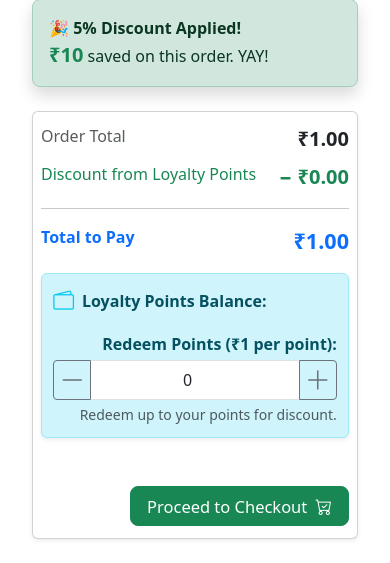
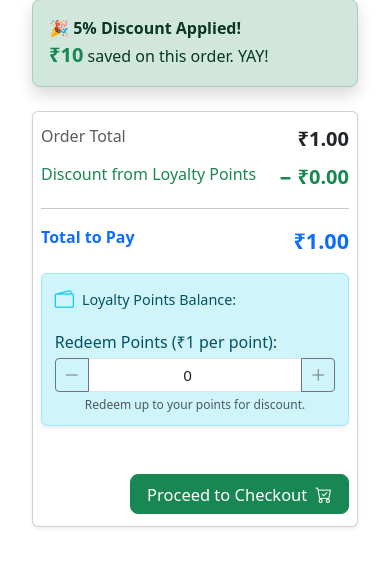
Before and after one commit to codezzzahm1/hana-fashion, a Django app: template sho/templates/sho/cart_detail.html in a window 390 px wide. Shown: the part 372-935 px from the top of the page. After the commit the page ends 900 px from the top, so only its background shows below. Run offline with Django 5.2, Linux system fonts and the light colour scheme; the template is opened without the code that fills it: most values are stand-ins (such as "Sample title", 1, 10 or a date in 2020); grey boxes marked "Sample" are stand-in pictures; some libraries are stand-ins or nearby versions.

Commit message:
Update cart_detail.html

```diff
--- a/sho/templates/sho/cart_detail.html
+++ b/sho/templates/sho/cart_detail.html
@@ -126,6 +126,65 @@
 .cart-item-total {
   font-weight: 600;
 }
+
+
+/* Default for desktop */
+.loyalty-card {
+  max-width: 320px;
+  margin-left: auto;
+}
+
+/* Mobile adjustments */
+@media (max-width: 600px) {
+
+  /* Card fills width and has less padding */
+  .loyalty-card {
+    max-width: 100% !important;
+    margin-left: 0 !important;
+    padding: 0.7rem 0.8rem !important;
+    align-items: stretch !important;
+  }
+
+  /* Reduce font sizes */
+  .loyalty-card .fs-6 {
+    font-size: 0.9rem !important;
+  }
+  .loyalty-card .fs-5 {
+    font-size: 1rem !important;
+  }
+  .loyalty-card .fw-semibold {
+    font-weight: 500 !important;
+  }
+
+  /* Reduce icon size */
+  .loyalty-card i.fs-4 {
+    font-size: 1.2rem !important;
+  }
+
+  /* Input group responsive */
+  .loyalty-card .input-group {
+    max-width: 100% !important;
+  }
+  .loyalty-card .form-control {
+    font-size: 0.95rem !important;
+    height: 34px !important;
+    width: 45px !important;
+  }
+  .loyalty-card .btn-outline-secondary {
+    height: 34px !important;
+    width: 34px !important;
+    padding: 0 !important;
+    font-size: 0.9rem !important;
+  }
+
+  /* Help text smaller */
+  .loyalty-card small {
+    font-size: 0.75rem !important;
+    max-width: 100% !important;
+  }
+}
+
+
 </style>
 
 
@@ -277,7 +336,7 @@
 
           <!-- Loyalty Points Redeem -->
           <div class="col-12 col-md-6">
-            <div class="alert alert-info d-flex flex-column align-items-end px-3 py-2 rounded shadow-sm" style="max-width: 320px; margin-left:auto;">
+            <div class="alert alert-info d-flex flex-column align-items-end px-3 py-2 rounded shadow-sm loyalty-card" style="max-width: 320px; margin-left:auto;">
               <div class="d-flex justify-content-between align-items-center w-100 mb-3">
                 <div class="d-flex align-items-center">
                   <i class="bi bi-wallet2 fs-4 me-2 text-info"></i>
```
